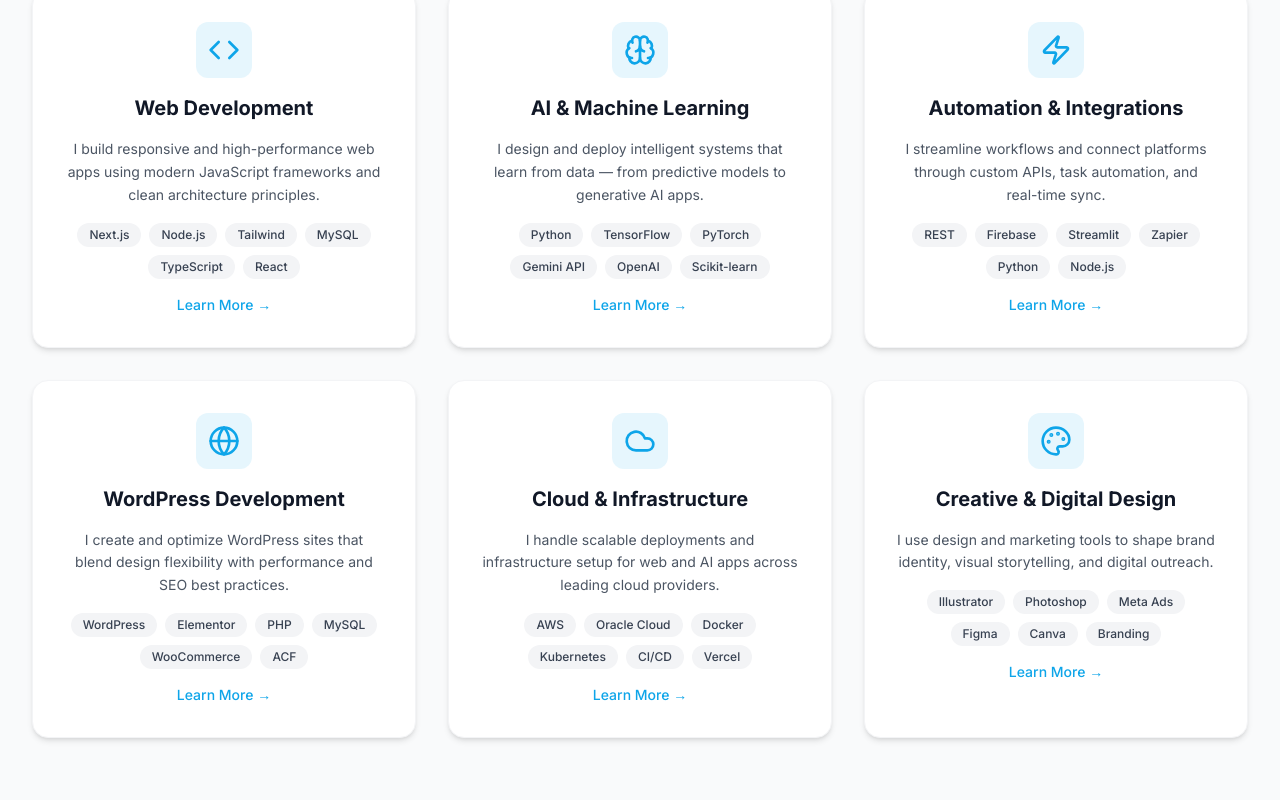
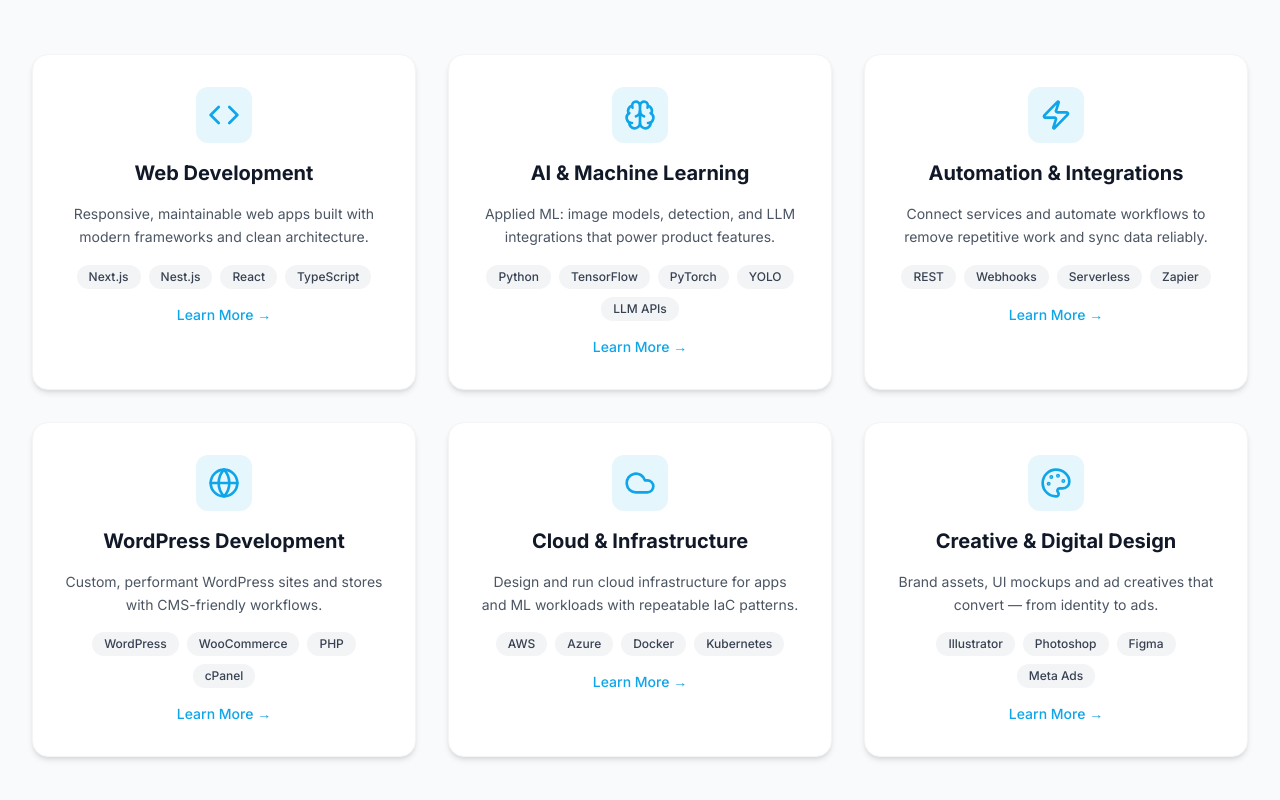
Before and after one commit to Mian-JunaidBabar/junaidbabar.dev, a Next.js app: page / in a window 1280 px wide. Shown: the part 1918-2718 px from the top of the page. Built offline with nearby package versions, Linux system fonts and the light colour scheme.

Commit message:
feat: Enhance service detail presentation with Navbar integration and improved ServiceClient layout

```diff
--- a/src/app/layout.tsx
+++ b/src/app/layout.tsx
@@ -2,6 +2,7 @@
 import { Inter } from "next/font/google";
 import "./globals.css";
 import { ThemeProvider } from "@/components/ThemeProvider";
+import Navbar from "@/components/Navbar";
 
 const inter = Inter({
   subsets: ["latin"],
@@ -62,6 +63,7 @@
     <html lang="en" suppressHydrationWarning>
       <body className={`${inter.className} antialiased`}>
         <ThemeProvider attribute="class" defaultTheme="system" enableSystem>
+          <Navbar />
           {children}
         </ThemeProvider>
       </body>
--- a/src/app/services/[slug]/page.tsx
+++ b/src/app/services/[slug]/page.tsx
@@ -10,8 +10,13 @@
   }));
 }
 
-export default function ServicePage({ params }: { params: { slug: string } }) {
-  const service = getServiceBySlug(params.slug);
+export default async function ServicePage({
+  params,
+}: {
+  params: { slug: string };
+}) {
+  const { slug } = await params;
+  const service = getServiceBySlug(slug as string);
 
   if (!service) {
     notFound();
@@ -33,7 +38,9 @@
     shortDesc: service.shortDesc,
     fullDesc: service.fullDesc,
     tags: service.tags,
-    skills: service.skills,
+    skillsDetailed: service.skillsDetailed,
+    roadmap: service.roadmap,
+    targetClients: service.targetClients,
     relatedProjects: service.relatedProjects,
   };
 
--- a/src/data/services.ts
+++ b/src/data/services.ts
@@ -8,6 +8,16 @@
   LucideIcon,
 } from "lucide-react";
 
+export interface SkillDetail {
+  name: string;
+  description: string;
+}
+
+export interface RoadmapStep {
+  title: string;
+  detail: string;
+}
+
 export interface Service {
   title: string;
   slug: string;
@@ -15,7 +25,9 @@
   shortDesc: string;
   fullDesc: string;
   tags: string[];
-  skills: string[];
+  skillsDetailed: SkillDetail[];
+  roadmap: RoadmapStep[];
+  targetClients: string[];
   relatedProjects: string[];
 }
 
@@ -25,19 +37,83 @@
     slug: "web-development",
     icon: Code,
     shortDesc:
-      "I build responsive and high-performance web apps using modern JavaScript frameworks and clean architecture principles.",
+      "Responsive, maintainable web apps built with modern frameworks and clean architecture.",
     fullDesc:
-      "I specialize in creating modern, scalable web applications that deliver exceptional user experiences. From server-side rendered applications to static sites, I leverage the latest web technologies to build fast, accessible, and maintainable solutions. My approach focuses on clean code, performance optimization, and responsive design that works seamlessly across all devices.",
-    tags: ["Next.js", "Node.js", "Tailwind", "MySQL", "TypeScript", "React"],
-    skills: [
-      "Full-stack development with Next.js and React",
-      "RESTful API design and development",
-      "Database design and optimization (MySQL, PostgreSQL)",
-      "Responsive UI/UX implementation",
-      "Server-side rendering and static site generation",
-      "Authentication and authorization systems",
-      "Performance optimization and SEO",
-      "Testing and deployment automation",
+      "I build production-ready web applications that prioritize performance, accessibility, and maintainability. I choose the right balance of server-rendering, client interactivity, and static assets depending on product needs and SEO requirements.",
+    tags: ["Next.js", "Nest.js", "React", "TypeScript"],
+    skillsDetailed: [
+      {
+        name: "Next.js (JS/TS)",
+        description:
+          "Server-rendered and hybrid React apps. I use App Router, server components and edge functions for fast, SEO-friendly pages and dynamic features.",
+      },
+      {
+        name: "Nest.js (JS/TS)",
+        description:
+          "Structured backend for modular APIs. I use Nest for enterprise-style services, DI, and building maintainable microservices/APIs.",
+      },
+      {
+        name: "Node / Express / React",
+        description:
+          "Core JS stack I use for API layers and client apps — REST endpoints, frontend state and component-driven UI.",
+      },
+      {
+        name: "PHP / WordPress",
+        description:
+          "Legacy & CMS work. I use PHP for custom WordPress themes/plugins and CMS migrations when appropriate.",
+      },
+      {
+        name: "SQL & NoSQL",
+        description:
+          "MySQL/Postgres for relational data, MongoDB for flexible schemas — I design DB structure for scale and queries.",
+      },
+      {
+        name: "Realtime & Managed DBs",
+        description:
+          "Firebase / Supabase / Neon for realtime features and quick prototyping with hosted databases.",
+      },
+      {
+        name: "Styling: Tailwind / Bootstrap",
+        description:
+          "Utility-first styling for consistent UI. Tailwind for componentized UI; Bootstrap for rapid marketing pages when suitable.",
+      },
+    ],
+    roadmap: [
+      {
+        title: "Discovery",
+        detail:
+          "Requirements, user stories, core success metrics and tech constraints — we define scope and MVP.",
+      },
+      {
+        title: "Architecture & Tech",
+        detail:
+          "Choose SSR/SSG, DB, hosting and third-party services; sketch data flow and API contracts.",
+      },
+      {
+        title: "Prototype & UI",
+        detail:
+          "Clickable prototype and component library to validate UX before full build.",
+      },
+      {
+        title: "Iterative Build",
+        detail:
+          "Sprints of features with tests, code reviews, and continuous integration.",
+      },
+      {
+        title: "Performance & QA",
+        detail:
+          "Accessibility, Core Web Vitals, SEO checks, and cross-device testing.",
+      },
+      {
+        title: "Deploy & Monitor",
+        detail:
+          "Production deployment (Vercel, AWS, OCI), logging and uptime monitoring; handoff docs.",
+      },
+    ],
+    targetClients: [
+      "Startups building an MVP",
+      "SMBs migrating from CMS to modern stack",
+      "Teams needing fast, SEO-first product sites",
     ],
     relatedProjects: [
       "Next.js",
@@ -53,26 +129,68 @@
     slug: "ai-machine-learning",
     icon: Brain,
     shortDesc:
-      "I design and deploy intelligent systems that learn from data — from predictive models to generative AI apps.",
+      "Applied ML: image models, detection, and LLM integrations that power product features.",
     fullDesc:
-      "I develop AI-powered solutions that transform data into actionable insights. From building predictive models to implementing generative AI applications, I work with cutting-edge machine learning frameworks to create intelligent systems. My expertise includes natural language processing, computer vision, and integrating AI APIs to build practical, real-world applications.",
-    tags: [
-      "Python",
-      "TensorFlow",
-      "PyTorch",
-      "Gemini API",
-      "OpenAI",
-      "Scikit-learn",
+      "I build practical AI features (computer vision and LLM-based) that integrate with apps. My approach is pragmatic: start with a small proof-of-concept, validate on data, then integrate as an API/service.",
+    tags: ["Python", "TensorFlow", "PyTorch", "YOLO", "LLM APIs"],
+    skillsDetailed: [
+      {
+        name: "Python (TensorFlow & PyTorch)",
+        description:
+          "Model training, experimentation and evaluation. I implement CNNs for image tasks and prototype with TF/PyTorch.",
+      },
+      {
+        name: "Object detection (YOLO)",
+        description:
+          "Real-time detection pipelines; I wrap YOLO models into inference services and connect outputs to apps (alerts, overlays).",
+      },
+      {
+        name: "LLM APIs & LangChain",
+        description:
+          "Use Gemini/OpenAI endpoints and LangChain patterns for RAG and orchestration — integrate hallucination controls and retrieval layers.",
+      },
+      {
+        name: "Generative & Research",
+        description:
+          "Experimented with GAN variants (DCGAN, CycleGAN) for research/experimentation; useful for prototyping creative features.",
+      },
+      {
+        name: "Deployment & Demos",
+        description:
+          "Streamlit for fast demos; wrap models as REST microservices for production integration.",
+      },
     ],
-    skills: [
-      "Machine learning model development and training",
-      "Generative AI application development",
-      "Natural language processing (NLP)",
-      "Computer vision and image processing",
-      "API integration (Gemini, OpenAI, Claude)",
-      "Data preprocessing and feature engineering",
-      "Model evaluation and optimization",
-      "Deployment of ML models in production",
+    roadmap: [
+      {
+        title: "Problem & Data Audit",
+        detail:
+          "Define objective, gather sample data and do quick feasibility checks.",
+      },
+      {
+        title: "Proof-of-Concept",
+        detail:
+          "Train small model and run realistic tests to validate baseline performance.",
+      },
+      {
+        title: "Integration Design",
+        detail:
+          "Wrap model as an API, define latency/throughput needs and data contracts.",
+      },
+      {
+        title: "Deploy & Monitor",
+        detail:
+          "Containerized deployment or managed infra + monitoring and retraining plan.",
+      },
+      {
+        title: "Iterate",
+        detail:
+          "Collect production data, fine-tune, and improve performance in cycles.",
+      },
+    ],
+    targetClients: [
+      "Product teams needing image/vision features",
+      "Startups validating ML prototypes",
+      "Teams adding LLM-powered features (search, summarization)",
     ],
     relatedProjects: [
       "AI",
@@ -89,19 +207,68 @@
     slug: "automation-integrations",
     icon: Zap,
     shortDesc:
-      "I streamline workflows and connect platforms through custom APIs, task automation, and real-time sync.",
+      "Connect services and automate workflows to remove repetitive work and sync data reliably.",
     fullDesc:
-      "I build automation solutions that eliminate manual tasks and connect disparate systems seamlessly. Whether it's creating custom API integrations, automating business workflows, or building real-time data synchronization systems, I help organizations save time and reduce errors through intelligent automation.",
-    tags: ["REST", "Firebase", "Streamlit", "Zapier", "Python", "Node.js"],
-    skills: [
-      "Custom API development and integration",
-      "Workflow automation and orchestration",
-      "Real-time data synchronization",
-      "Webhook implementation and management",
-      "Third-party service integration",
-      "Task scheduling and background jobs",
-      "Event-driven architecture",
-      "Process optimization and efficiency gains",
+      "I design integration layers and automations that replace manual tasks: stable APIs, webhook flows, scheduled jobs, and event-driven syncs. The goal is reduced human error and faster throughput.",
+    tags: ["REST", "Webhooks", "Serverless", "Zapier"],
+    skillsDetailed: [
+      {
+        name: "API Development (REST/GraphQL)",
+        description:
+          "Design robust API endpoints and contracts used by frontends and external services.",
+      },
+      {
+        name: "Webhooks & Eventing",
+        description:
+          "Build webhook listeners and event systems to react to third-party events in real time.",
+      },
+      {
+        name: "Serverless & Scheduled Jobs",
+        description:
+          "Use serverless functions (Lambda/Cloud Functions) and scheduled tasks for background processing.",
+      },
+      {
+        name: "No-code Integrators",
+        description:
+          "Zapier / Make for rapid integrations when a low-code approach fits the budget.",
+      },
+      {
+        name: "Queues & Reliability",
+        description:
+          "Use Redis/Bull or RabbitMQ for reliable background jobs and retry logic in production.",
+      },
+    ],
+    roadmap: [
+      {
+        title: "Workflow Audit",
+        detail:
+          "Map manual steps, pain points and integration opportunities before any code.",
+      },
+      {
+        title: "Design & Contracts",
+        detail:
+          "Define APIs, events and failure modes — plan retries and idempotency.",
+      },
+      {
+        title: "Build Connectors",
+        detail:
+          "Implement connectors, webhooks, or serverless functions and local tests.",
+      },
+      {
+        title: "Automate & Monitor",
+        detail:
+          "Deploy automations, set alerts and dashboards for failures and latencies.",
+      },
+      {
+        title: "Operationalize",
+        detail:
+          "Harden retry logic, add backfills and hand-off runbook for operations teams.",
+      },
+    ],
+    targetClients: [
+      "SMBs wanting to remove manual tasks",
+      "SaaS teams needing 3rd-party integrations",
+      "Operations teams improving data sync reliability",
     ],
     relatedProjects: [
       "Firebase",
@@ -116,19 +283,58 @@
     slug: "wordpress-development",
     icon: Globe,
     shortDesc:
-      "I create and optimize WordPress sites that blend design flexibility with performance and SEO best practices.",
+      "Custom, performant WordPress sites and stores with CMS-friendly workflows.",
     fullDesc:
-      "I develop custom WordPress solutions that combine beautiful design with robust functionality. From custom theme development to plugin creation, I build WordPress sites that are fast, secure, and easy to manage. My work emphasizes performance optimization, SEO best practices, and creating intuitive admin experiences.",
-    tags: ["WordPress", "Elementor", "PHP", "MySQL", "WooCommerce", "ACF"],
-    skills: [
-      "Custom WordPress theme development",
-      "Plugin development and customization",
-      "WooCommerce store setup and optimization",
-      "Page builder customization (Elementor, Gutenberg)",
-      "Advanced Custom Fields (ACF) implementation",
-      "WordPress performance optimization",
-      "SEO and Core Web Vitals optimization",
-      "WordPress security and maintenance",
+      "I build WordPress sites that balance design flexibility with performance. From custom themes to WooCommerce stores, I focus on governable admin UX, speed and security.",
+    tags: ["WordPress", "WooCommerce", "PHP", "cPanel"],
+    skillsDetailed: [
+      {
+        name: "Theme & Plugin Development",
+        description:
+          "Custom themes and plugins for tailored CMS experiences and unique functionality.",
+      },
+      {
+        name: "WooCommerce & eCommerce",
+        description:
+          "Store setup, payment integration and optimization for conversion and performance.",
+      },
+      {
+        name: "cPanel & Hosting Management",
+        description:
+          "Site migrations, DNS, backups and server-level optimizations on shared hosting or VPS.",
+      },
+      {
+        name: "SEO & Performance",
+        description:
+          "Core Web Vitals improvements, caching, and image optimization for better search results.",
+      },
+    ],
+    roadmap: [
+      {
+        title: "Content & UX Audit",
+        detail:
+          "Map pages, flows and conversion points (for stores: product flows and checkout).",
+      },
+      {
+        title: "Theme & Hosting",
+        detail:
+          "Choose or build theme, configure hosting and caching, and secure the site.",
+      },
+      {
+        title: "Customization & QA",
+        detail:
+          "Add custom features, test for cross-browser and device compatibility.",
+      },
+      {
+        title: "Launch & Handoff",
+        detail:
+          "Final launch, backup plan and admin training for content teams.",
+      },
+    ],
+    targetClients: [
+      "Small businesses needing a marketing site",
+      "Ecommerce sellers wanting manageable stores",
+      "Agencies needing a reliable WordPress developer",
     ],
     relatedProjects: ["WordPress", "PHP", "cms", "MySQL"],
   },
@@ -137,19 +343,58 @@
     slug: "cloud-infrastructure",
     icon: Cloud,
     shortDesc:
-      "I handle scalable deployments and infrastructure setup for web and AI apps across leading cloud providers.",
+      "Design and run cloud infrastructure for apps and ML workloads with repeatable IaC patterns.",
     fullDesc:
-      "I design and implement cloud infrastructure that scales with your needs. From containerized deployments to serverless architectures, I work with leading cloud providers to build reliable, cost-effective infrastructure. My focus is on automation, monitoring, and ensuring high availability for mission-critical applications.",
-    tags: ["AWS", "Oracle Cloud", "Docker", "Kubernetes", "CI/CD", "Vercel"],
-    skills: [
-      "Cloud architecture design (AWS, Oracle Cloud)",
-      "Container orchestration with Docker and Kubernetes",
-      "CI/CD pipeline setup and automation",
-      "Infrastructure as Code (Terraform, CloudFormation)",
-      "Serverless architecture implementation",
-      "Database hosting and management",
-      "Monitoring and logging setup",
-      "Cost optimization and resource management",
+      "I architect and provision infrastructure for web and AI applications. Emphasis on automation, cost-conscious design and monitoring so systems stay reliable as usage grows.",
+    tags: ["AWS", "Azure", "Docker", "Kubernetes"],
+    skillsDetailed: [
+      {
+        name: "AWS & Azure",
+        description:
+          "VMs, managed databases, storage and IAM. I build secure environments using provider best practices.",
+      },
+      {
+        name: "Containerization & Orchestration",
+        description:
+          "Docker for packaging, Kubernetes when apps need horizontal scale and resilience.",
+      },
+      {
+        name: "Infrastructure as Code",
+        description:
+          "Terraform or CloudFormation for reproducible, auditable provisioning.",
+      },
+      {
+        name: "CI/CD & Monitoring",
+        description:
+          "Pipelines (GitHub Actions / GitLab) and logging/monitoring so deployments are safe and observable.",
+      },
+    ],
+    roadmap: [
+      {
+        title: "Requirements & Cost",
+        detail:
+          "Define performance needs, security constraints and cost targets to pick the right services.",
+      },
+      {
+        title: "Architecture",
+        detail:
+          "Draw the architecture, choose IaC pattern and design backup/restore strategies.",
+      },
+      {
+        title: "Provision & Deploy",
+        detail:
+          "Provision infra, containerize app and push through CI/CD with automated tests.",
+      },
+      {
+        title: "Observe & Optimize",
+        detail:
+          "Add monitoring, alerts and iterate for efficiency and reliability.",
+      },
+    ],
+    targetClients: [
+      "Teams going into production",
+      "Startups scaling usage",
+      "ML teams needing GPU or managed infra",
     ],
     relatedProjects: ["cloud", "devops", "infrastructure", "deployment"],
   },
@@ -158,26 +403,58 @@
     slug: "creative-design",
     icon: Palette,
     shortDesc:
-      "I use design and marketing tools to shape brand identity, visual storytelling, and digital outreach.",
+      "Brand assets, UI mockups and ad creatives that convert — from identity to ads.",
     fullDesc:
-      "I combine technical skills with creative design to build compelling digital experiences. From brand identity to digital marketing campaigns, I use industry-standard design tools to create visual content that resonates with audiences. My work bridges the gap between aesthetics and functionality.",
-    tags: [
-      "Illustrator",
-      "Photoshop",
-      "Meta Ads",
-      "Figma",
-      "Canva",
-      "Branding",
+      "I create brand kits, UI prototypes and marketing assets. The focus is measurable creative that supports product goals — not just pretty images.",
+    tags: ["Illustrator", "Photoshop", "Figma", "Meta Ads"],
+    skillsDetailed: [
+      {
+        name: "Brand Identity (Illustrator/Photoshop)",
+        description:
+          "Logos, brand guidelines and assets that maintain consistency across touchpoints.",
+      },
+      {
+        name: "UI/UX & Prototyping (Figma)",
+        description:
+          "Low and high-fidelity prototypes that communicate user flows and layout decisions.",
+      },
+      {
+        name: "Ad Creatives & Management",
+        description:
+          "Create and manage Meta ad creatives, A/B tests and tracking for eCommerce stores.",
+      },
+      {
+        name: "Rapid Content (Canva)",
+        description:
+          "Quick-turn social and marketing assets for campaigns and organic growth.",
+      },
     ],
-    skills: [
-      "Brand identity design and development",
-      "Digital marketing asset creation",
-      "Social media graphics and campaigns",
-      "UI/UX design and prototyping",
-      "Photo editing and manipulation",
-      "Vector illustration and icon design",
-      "Marketing campaign strategy",
-      "Meta Ads and digital advertising",
+    roadmap: [
+      {
+        title: "Discovery & Tone",
+        detail:
+          "Define brand voice, competitors and visual direction with a short workshop.",
+      },
+      {
+        title: "Identity & Assets",
+        detail:
+          "Deliver logo, color palette, fonts and a mini brand kit for reuse.",
+      },
+      {
+        title: "Campaign & Creative",
+        detail:
+          "Design ad templates and test creatives; iterate based on engagement and metrics.",
+      },
+      {
+        title: "Handoff",
+        detail:
+          "Provide final assets, source files and campaign recommendations.",
+      },
+    ],
+    targetClients: [
+      "Ecommerce brands needing creatives and ads",
+      "Startups looking for a visual identity",
+      "Marketing teams that need quick-turn assets",
     ],
     relatedProjects: ["design", "branding", "marketing", "ui", "ux"],
   },
```
Also changed, not shown: src/components/ServiceClient.tsx (+141 -95 lines).
